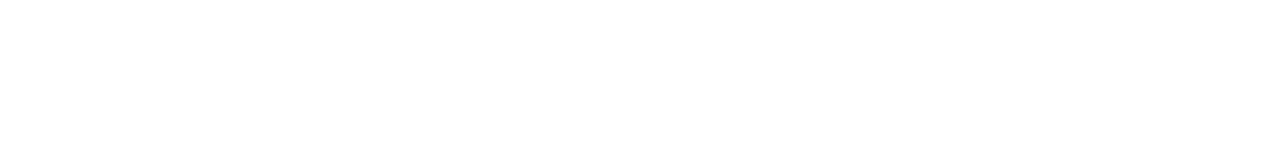
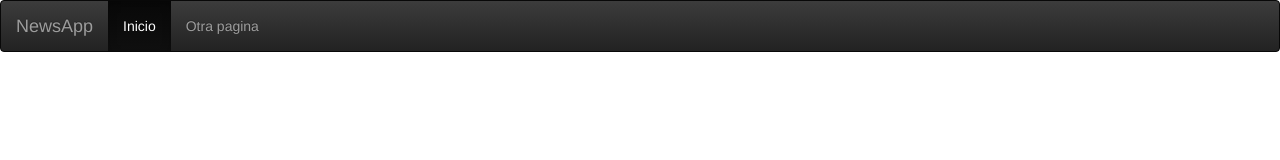
Before and after one commit to srubio131/NewsApp, a plain HTML site: page index.html in a window 1280 px wide. Drawn offline with nearby package versions, Linux system fonts and the light colour scheme.

Commit message:
Add bootstap 4
Add navbar

Add ngRoute

```diff
--- a/index.html
+++ b/index.html
@@ -2,16 +2,33 @@
 <html lang="en">
 <head ng-app="NewsApp">
     <meta charset="UTF-8">
-    <style rel="stylesheet" type="text/css" href="node_modules/bootstrap/dist/css/bootstrap.min.css" />
+    <link rel="stylesheet" type="text/css" href="node_modules/bootstrap/dist/css/bootstrap.min.css" />
+    <link rel="stylesheet" type="text/css" href="node_modules/bootstrap/dist/css/bootstrap-theme.min.css" />
+    <link rel="stylesheet" type="text/css" href="http://fonts.googleapis.com/css?family=Roboto:300,400,500,700" />
     <title>News App</title>
-    <script type="application/javascript" href="node_modules/bootstrap/dist/js/bootstrap.min.js" />
-    <script type="application/javascript" href="node_modules/angular/angular.min.js" />
-    <script type="application/javascript" href="node_modules/angular/angular.min.js" />
+    <script type="application/javascript" href="node_modules/bootstrap/dist/js/bootstrap.min.js"></script>
+    <script type="application/javascript" href="node_modules/angular/angular.min.js"></script>
+    <script type="application/javascript" href="node_modules/angular/angular.min.js"></script>
 
-    <script type="application/javascript" href="src/js/controllers/mainController.js" />
-    <script type="application/javascript" href="src/js/app.js" />
+    <script type="application/javascript" href="src/js/controllers/mainController.js"></script>
+    <script type="application/javascript" href="src/js/app.js"></script>
 </head>
 <body>
-
+    <nav class="navbar navbar-inverse">
+        <div class="container-fluid">
+            <div class="navbar-header">
+                <a class="navbar-brand" href="#">NewsApp</a>
+            </div>
+            <ul class="nav navbar-nav justify-content-end">
+                <li class="active">
+                    <a href="#">Inicio</a>
+                </li>
+                <li>
+                    <a href="#">Otra pagina</a>
+                </li>
+            </ul>
+        </div>
+    </nav>
+    <div ng-view></div>
 </body>
 </html>
```
Also changed, not shown: src/js/app.js (+9 -1 lines), src/templates/news.html (added), 1 other file.
